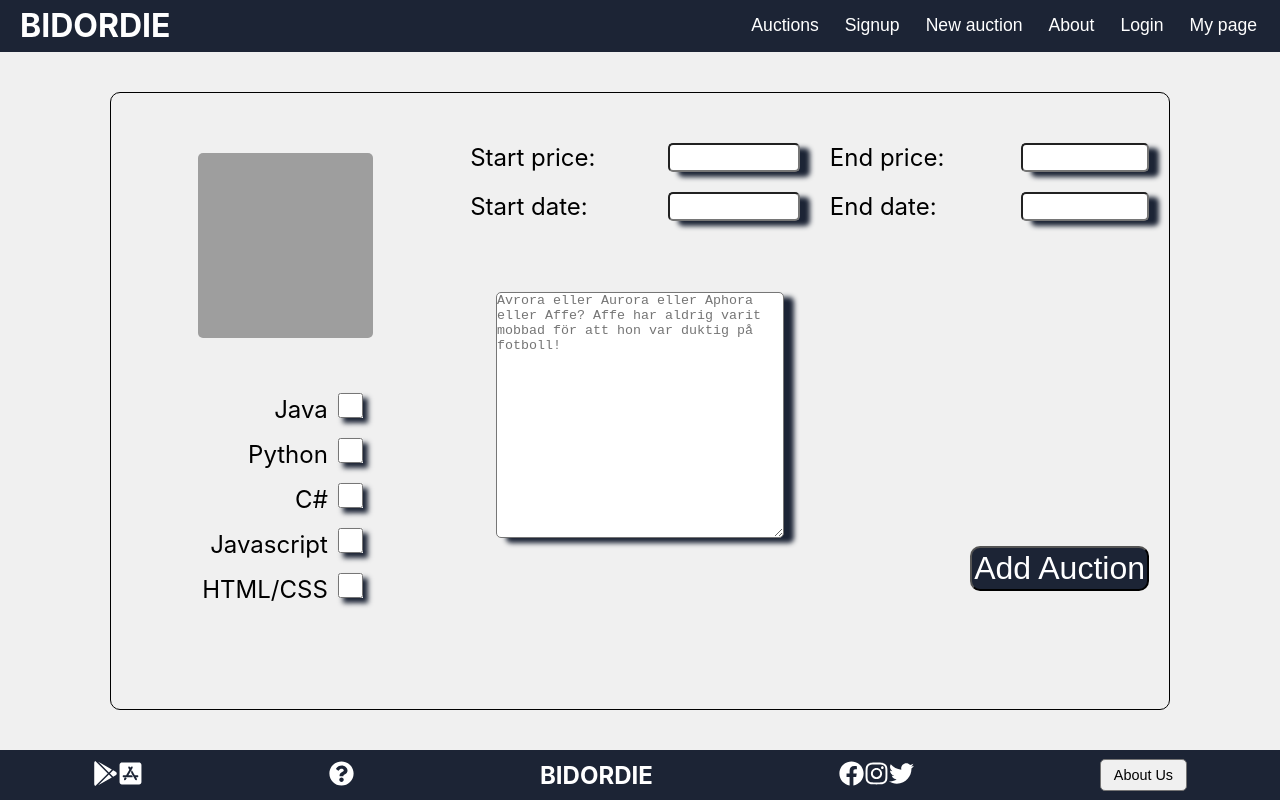
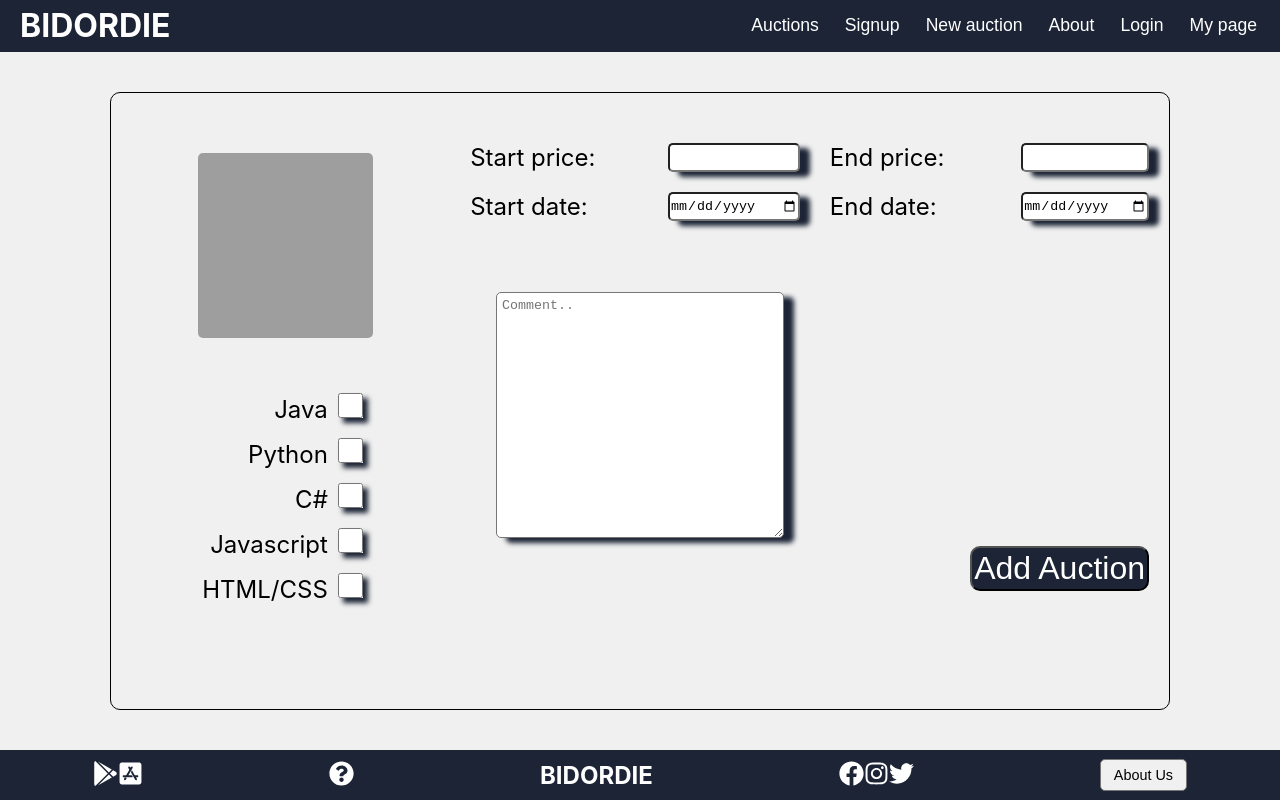
Before and after one commit to dreamc4t/bidordie, a React (Create React App) app: page /new-auction in a window 1280 px wide. Built offline with nearby package versions, Linux system fonts and the light colour scheme; grey boxes are pictures that could not be loaded.

Commit message:
addauction type date ,padd

```diff
--- a/src/pages/AddAuctionPage.js
+++ b/src/pages/AddAuctionPage.js
@@ -85,10 +85,10 @@ const AddAuctionPage = () => {
                     </div>
                     <div className="add-input-container">
                         <label>Start date:</label>
-                        <input onChange={inputTextHandler} name="startTime" value={inputText.startTime} type="text"></input>
+                        <input onChange={inputTextHandler} name="startTime" value={inputText.startTime} type="date"></input>
                     </div>
                     <div className="comment-container">
-                        <textarea className="comment" placeholder="Avrora eller Aurora eller Aphora eller Affe? Affe har aldrig varit mobbad för att hon var duktig på fotboll!"></textarea>
+                        <textarea className="comment" placeholder="Comment.."></textarea>
                     </div>
                 </div>
                 <div className="form-right-side">
@@ -98,7 +98,7 @@ const AddAuctionPage = () => {
                     </div>
                     <div className="add-input-container">
                         <label>End date:</label>
-                        <input onChange={inputTextHandler} name="endTime" value={inputText.endTime} type="text"></input>
+                        <input onChange={inputTextHandler} name="endTime" value={inputText.endTime} type="date"></input>
                     </div>
                     <div className="add-button-container">
                         <button type="submit" id="add-auction-button">Add Auction</button>
--- a/src/pages/CSS/AddAuctionPage.css
+++ b/src/pages/CSS/AddAuctionPage.css
@@ -125,6 +125,7 @@
     width: 80%;
     border-radius: 5px;
     box-shadow: 10px 5px 5px rgb(28,36,53);
+    padding: 5px 0px 0px 5px;
 }
 .comment:active{
     font-size: 0.5rem;
```
